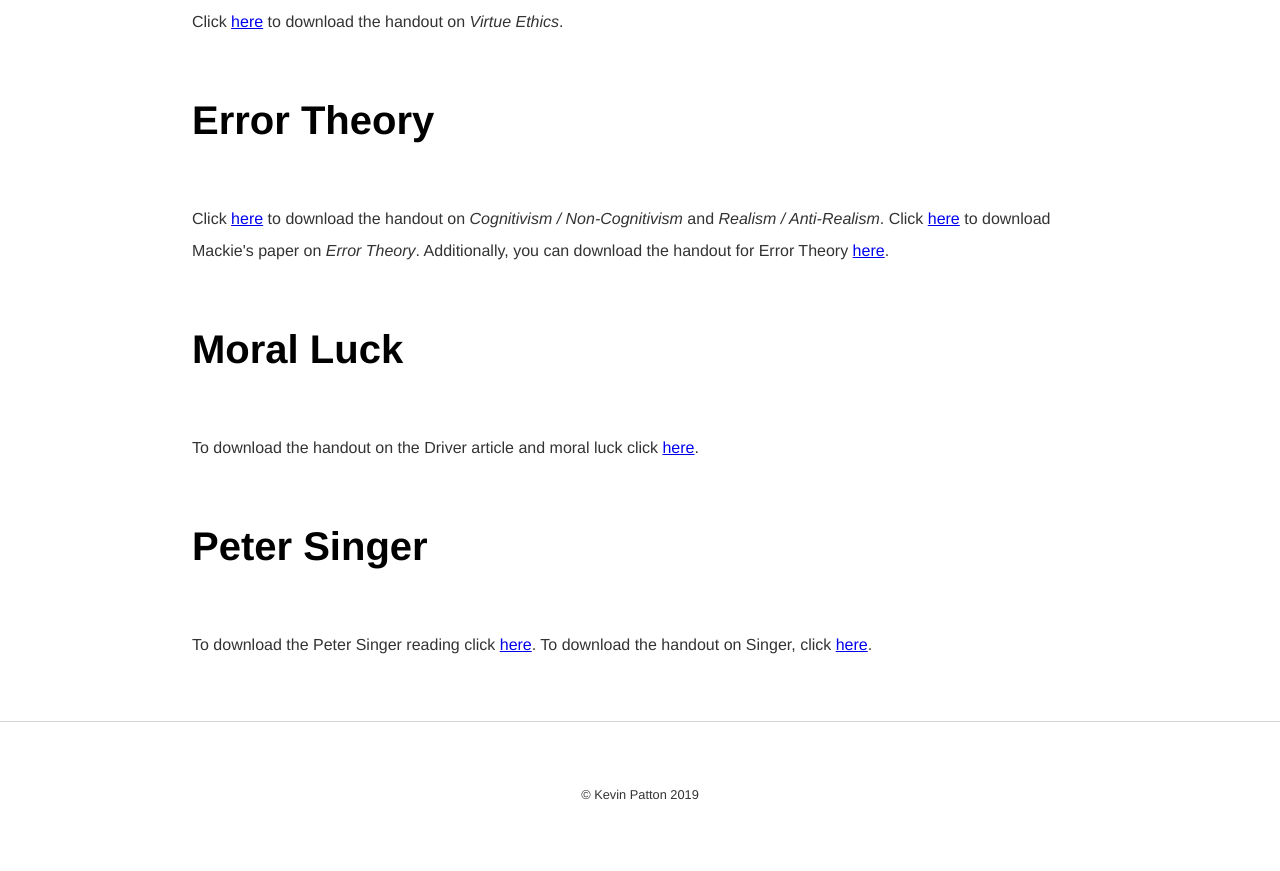
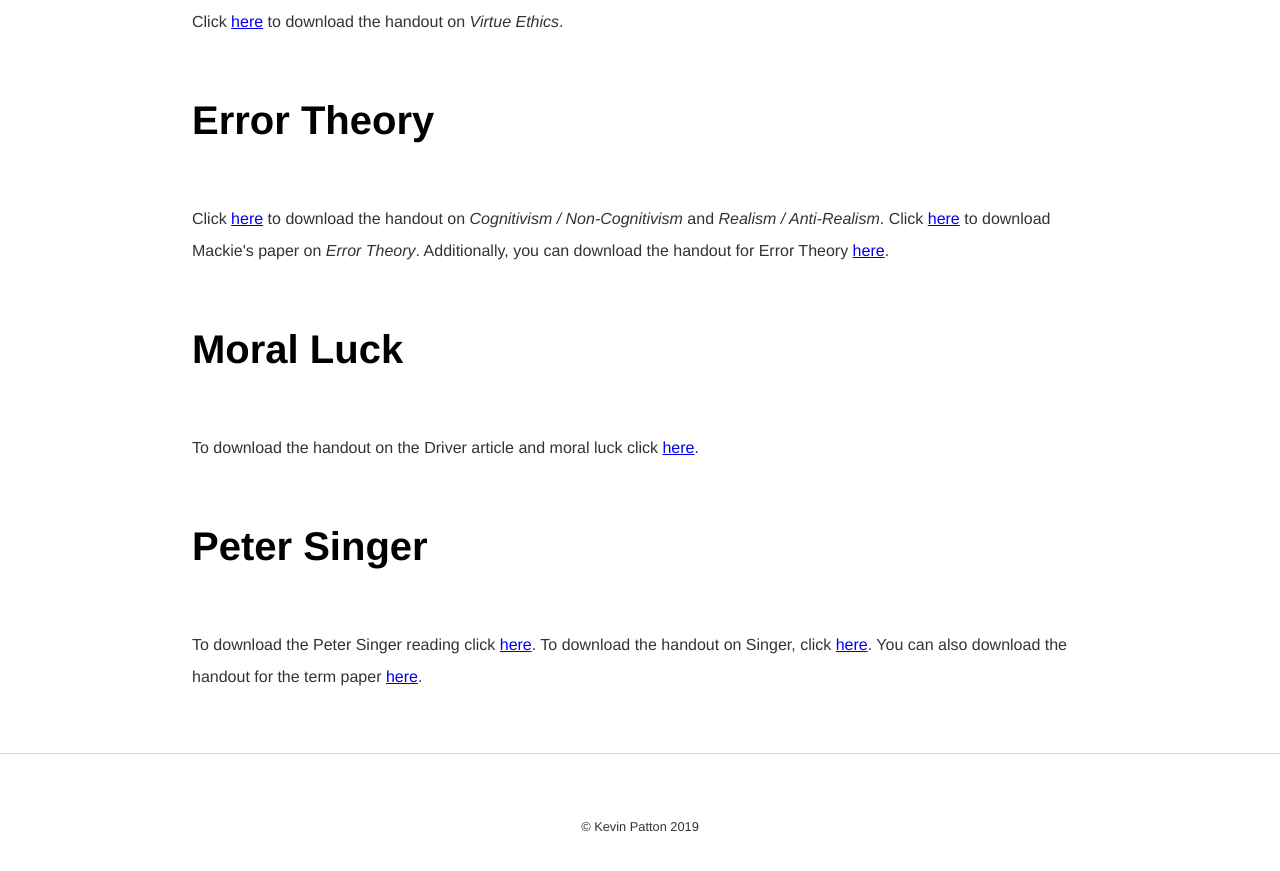
Before and after one commit to kevinjpatton/kevinjpatton.github.io, a Jekyll site: the page built from teaching/phil_2030/index.html, in a window 1280 px wide and 900 px high, scrolled down 1571 px. Shown: the top 871 px of the window. Built offline with Jekyll 4.4.1, drawn with Linux system fonts in a browser that asks for light colours; Markdown is read by kramdown in place of the engine named in the settings.

Commit message:
Update index.html

```diff
--- a/teaching/phil_2030/index.html
+++ b/teaching/phil_2030/index.html
@@ -23,4 +23,4 @@
 <h1>Moral Luck</h1>
 <p>To download the handout on the Driver article and moral luck click <a href="/teaching/phil_2030/Handout_Driver.pdf" target="_blank">here</a>.</p>
 <h1>Peter Singer</h1>
-<p>To download the Peter Singer reading click <a href="/teaching/phil1020/Singer_1972Famine.pdf" target="_blank">here</a>.  To download the handout on Singer, click <a href="/teaching/phil1020/Handout_PeterSinger.pdf" target="_blank">here</a>.</p>
+<p>To download the Peter Singer reading click <a href="/teaching/phil1020/Singer_1972Famine.pdf" target="_blank">here</a>.  To download the handout on Singer, click <a href="/teaching/phil1020/Handout_PeterSinger.pdf" target="_blank">here</a>.  You can also download the handout for the term paper <a href="/teaching/phil_2030/Handout_Final_Paper.pdf" target="_blank">here</a>.</p>
```
